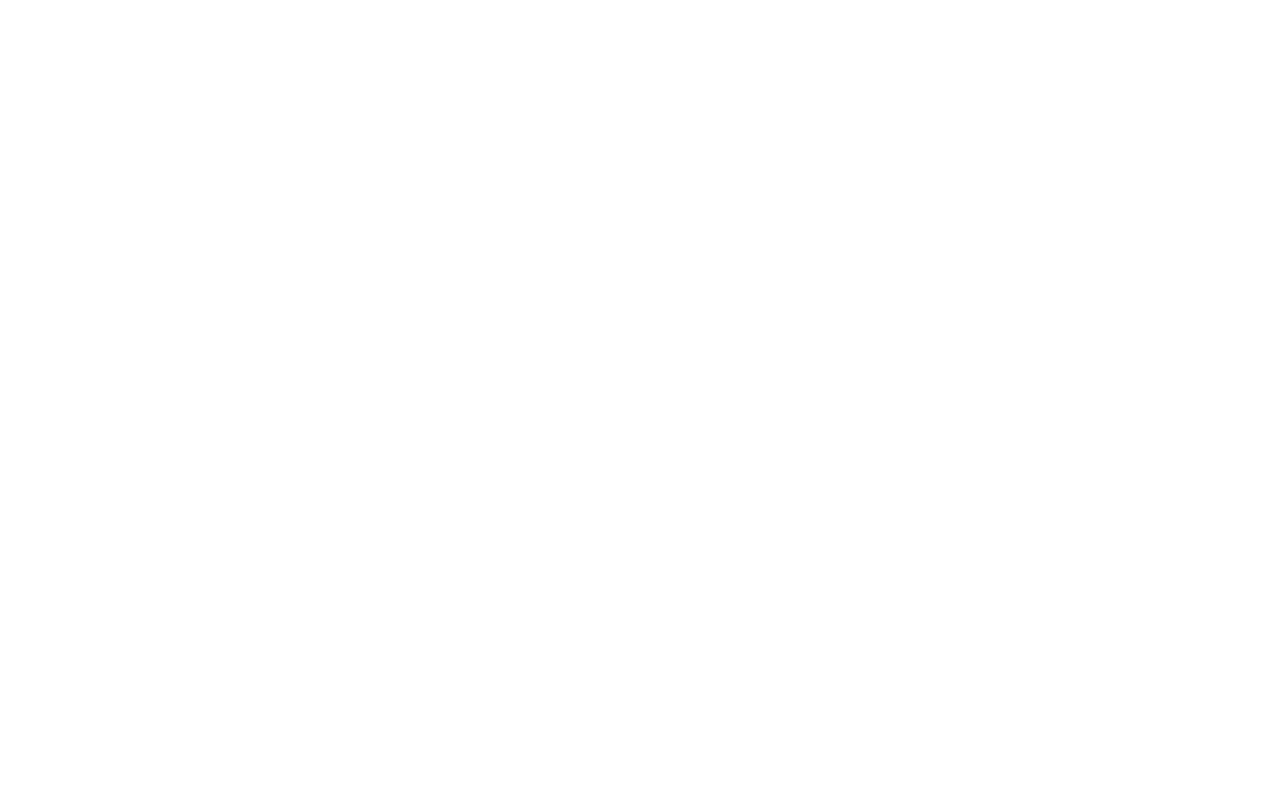
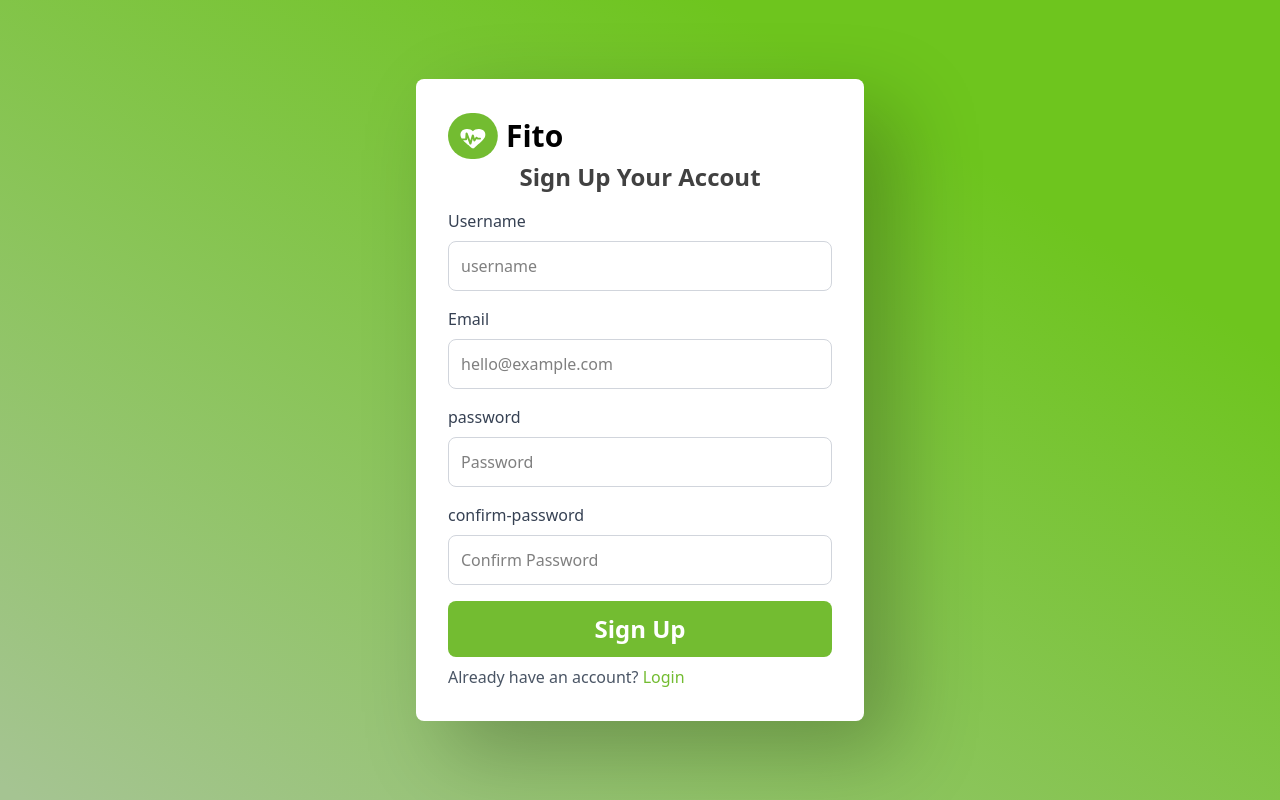
Before and after one commit to AbdoMohamad768/Fitron, a React (Vite) app: page / in a window 1280 px wide. Built offline with nearby package versions, Linux system fonts and the light colour scheme.

Commit message:
update Login && SignUp

```diff
--- a/src/App.jsx
+++ b/src/App.jsx
@@ -1,11 +1,12 @@
 import "./App.css";
+import SignUp from "./pages/SignUp";
 
 
 function App() {
 
   return (
     <div>
-
+      <SignUp/>
     </div>
   );
 }
--- a/src/components/Button.jsx
+++ /dev/null
@@ -1,14 +0,0 @@
-function Button({ children }) {
-<<<<<<< HEAD
-
-  return <button className="bg-main-750">{children}</button>;
-=======
-  return (
-    <button className="rounded-sm px-4 py-2 bg-main-700 text-2xl">
-      {children}
-    </button>
-  );
->>>>>>> cfbc4df0a32fbadbf88d127ad47ee0048877d076
-}
-
-export default Button;
--- /dev/null
+++ b/src/components/LoginSignupButton.jsx
@@ -0,0 +1,12 @@
+function LoginSignupButton({ children, type }) {
+  return (
+    <button
+      type={type}
+      className="bg-main-750 w-full  text-white p-3 rounded-lg hover:bg-green-600 transition cursor-pointer font-bold text-2xl"
+    >
+      {children}
+    </button>
+  );
+}
+
+export default LoginSignupButton;
--- a/src/components/LoginSignupInput.jsx
+++ b/src/components/LoginSignupInput.jsx
@@ -1,18 +1,17 @@
 function LoginSignupInput({ id, label, type, placeholder, required }) {
   return (
-    <div className="flex flex-col gap-1">
-      <label htmlFor={id} className="text-grey-500 font-semibold">
+    <div className="mb-4">
+      <label htmlFor={id} className="block text-gray-700 mb-2">
         {label}
       </label>
-      <div className="relative mb-3">
-        <span className="absolute right-3 top-1/2 -translate-y-1/2"></span>
+      <div className="relative">
         <input
           type={type}
           id={id}
           name={id}
           placeholder={placeholder}
           required={required}
-          className="bg-white border w-full border-main-700 px-4 py-2 rounded-xl focus:outline-none placeholder:text-grey-300 placeholder:font-bold font-bold"
+          className="w-full p-3 border border-gray-300 rounded-lg focus:outline-none focus:ring-2 focus:ring-green-500"
         />
       </div>
     </div>
--- a/src/components/Logo.jsx
+++ b/src/components/Logo.jsx
@@ -1,8 +1,8 @@
-const Logo = () => {
+const Logo = ({width,height}) => {
   return (
     <svg
-      width="50"
-      height="50"
+      width={width}
+      height={width}
       viewBox="0 0 127 118"
       fill="none"
       xmlns="http://www.w3.org/2000/svg"
--- a/src/pages/Login.jsx
+++ b/src/pages/Login.jsx
@@ -1,67 +1,38 @@
-import Logo from "../../components/Logo";
+import LoginSignupButton from "../components/LoginSignupButton";
+import LoginSignupInput from "../components/LoginSignupInput";
+import Logo from "../components/Logo";
 
 const Login = () => {
   return (
     <div className="h-screen flex items-center justify-center gradient-1">
-      <div className="bg-white rounded-lg shadow-lg p-8 w-full max-w-[40rem]">
+      <div className="signup-form">
         <div className="flex  items-center gap-2">
-          <Logo />
+          <Logo width={"50"} height={"50"} />
           <span className="font-bold text-3xl">Fito</span>
         </div>
-        <h2 className="text-xl font-semibold mb-4 text-center">
+        <h2 className="text-center text-2xl font-extrabold text-grey-500 mb-4">
           Log In Your Account
         </h2>
 
         <form>
           <div className="mb-4">
-            <label htmlFor="username" className="block text-gray-700 mb-2">
-              Username or Email
-            </label>
-            <input
-              type="text"
-              id="username"
-              placeholder="hello@example.com"
-              className="w-full p-3 border border-gray-300 rounded-lg focus:outline-none focus:ring-2 focus:ring-green-500"
+            <LoginSignupInput
+              id={"username"}
+              type={"text"}
+              placeholder={"hello@example.com"}
+              label={"Username or Email"}
+              required={true}
             />
           </div>
 
           <div className="mb-3">
-            <label htmlFor="password" className="block text-gray-700 mb-2">
-              Password
-            </label>
-            <div className="relative">
-              <input
-                type="password"
-                id="password"
-                placeholder="••••••••••••"
-                className="w-full p-3 border border-gray-300 rounded-lg focus:outline-none focus:ring-2 focus:ring-green-500"
-              />
-              <button
-                type="button"
-                className="absolute right-3 top-1/2 transform -translate-y-1/2"
-              >
-                <svg
-                  className="w-5 h-5 text-gray-500"
-                  fill="none"
-                  stroke="currentColor"
-                  viewBox="0 0 24 24"
-                  xmlns="http://www.w3.org/2000/svg"
-                >
-                  <path
-                    strokeLinecap="round"
-                    strokeLinejoin="round"
-                    strokeWidth="2"
-                    d="M15 12a3 3 0 11-6 0 3 3 0 016 0z"
-                  />
-                  <path
-                    strokeLinecap="round"
-                    strokeLinejoin="round"
-                    strokeWidth="2"
-                    d="M2.458 12C3.732 7.943 7.523 5 12 5c4.478 0 8.268 2.943 9.542 7-1.274 4.057-5.064 7-9.542 7-4.477 0-8.268-2.943-9.542-7z"
-                  />
-                </svg>
-              </button>
-            </div>
+            <LoginSignupInput
+              id={"password"}
+              type={"password"}
+              placeholder={"Password"}
+              label={"password"}
+              required={true}
+            />
           </div>
 
           <a className="text-green-400">Forgot passowrd</a>
@@ -72,16 +43,10 @@
               Remember me
             </label>
           </div>
-
-          <button
-            type="submit"
-            className="w-full bg-green-500 text-white p-3 rounded-lg hover:bg-green-600 transition cursor-pointer font-bold text-2xl"
-          >
-            Log In
-          </button>
+          <LoginSignupButton type={"submit"}>Log In</LoginSignupButton>
         </form>
 
-        <p className="mt-4  text-gray-600">
+        <p className="mt-2  text-gray-600">
           Don't have an account?
           <a href="#" className="text-green-500 hover:underline">
             Sign Up
--- a/src/pages/SignUp.jsx
+++ b/src/pages/SignUp.jsx
@@ -1,10 +1,15 @@
-import LoginSignupInput from "../../components/LoginSignupInput";
+import LoginSignupButton from "../components/LoginSignupButton";
+import LoginSignupInput from "../components/LoginSignupInput";
+import Logo from "../components/Logo";
 
 function SignUp() {
   return (
     <main>
       <form className="signup-form">
-        <div>{/* <Logo /> */}</div>
+        <div className="flex  items-center gap-2">
+          <Logo width={"50"} height={"50"} />
+          <span className="font-bold text-3xl">Fito</span>
+        </div>
         <h1 className="text-center text-2xl font-extrabold text-grey-500 mb-4">
           Sign Up Your Accout
         </h1>
@@ -41,13 +46,8 @@
           required={true}
         />
 
-        <button
-          type="submit"
-          className="bg-main-750 text-xl font-extrabold px-3 py-2 text-white rounded-xl w-full mt-4 mb-1"
-        >
-          Sign Up
-        </button>
-        <p className=" text-grey-500 font-semibold">
+        <LoginSignupButton type={"submit"}>Sign Up</LoginSignupButton>
+        <p className=" mt-2  text-gray-600">
           Already have an account?{" "}
           <a href="/login" className="text-main-750">
             Login
```
